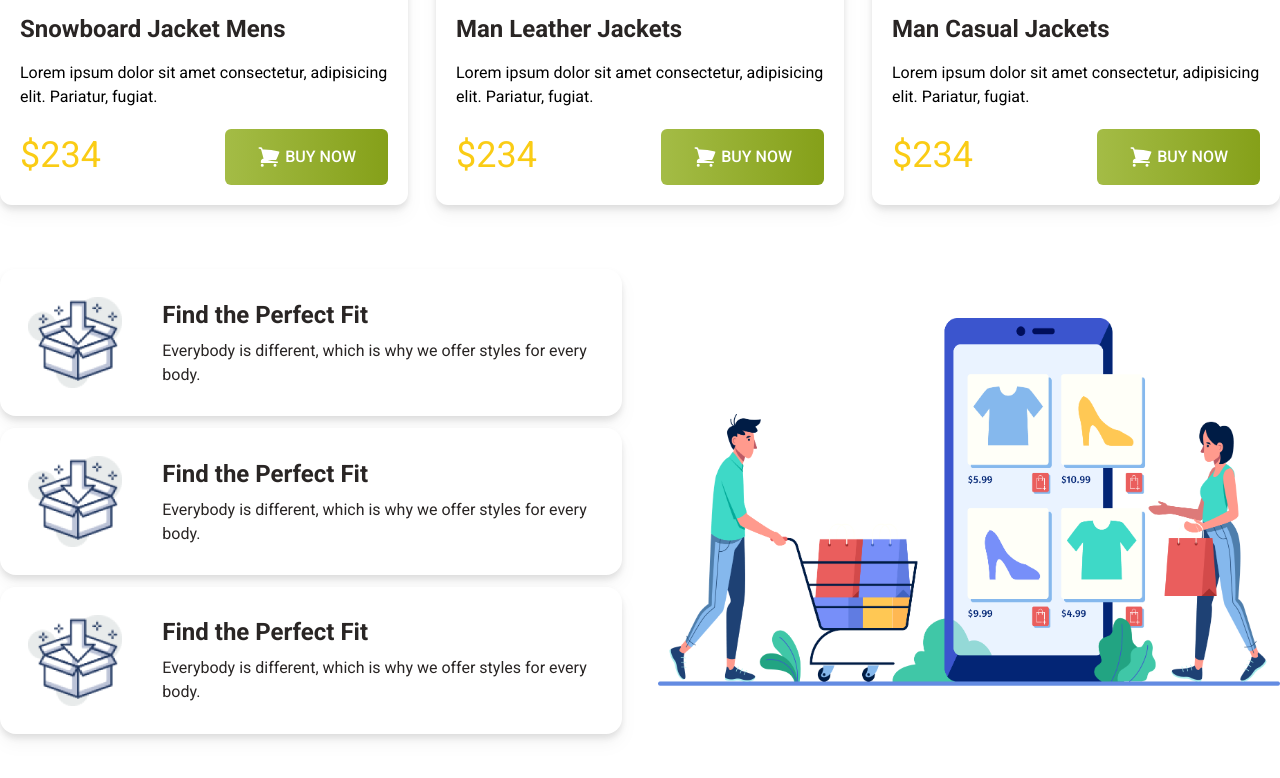
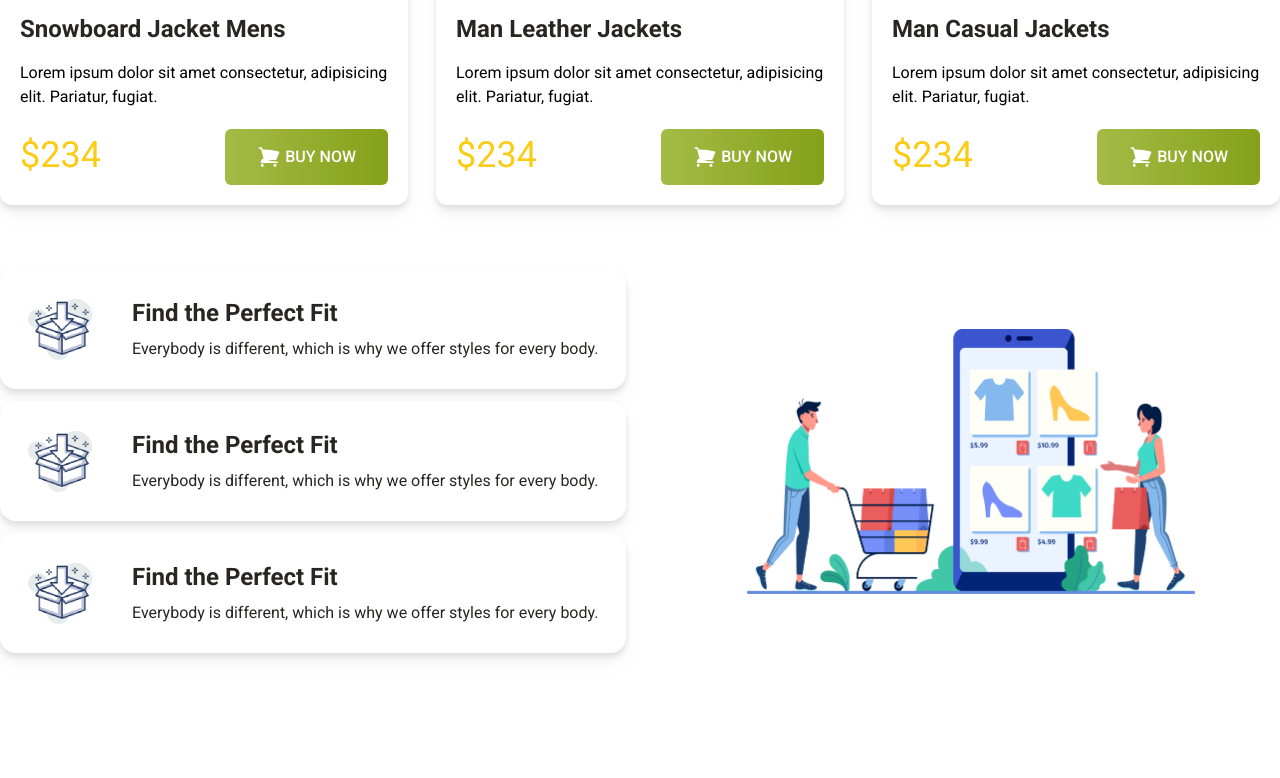
Before and after one commit to Diya-Purkayastha/penguin-fashion-tailwind, a plain HTML site: page index.html in a window 1280 px wide. Shown: the part 2071-2849 px from the top of the page. After the commit the page ends 2788 px from the top, so only its background shows below. Drawn offline with nearby package versions, Linux system fonts and the light colour scheme.

```diff
--- a/index.html
+++ b/index.html
@@ -161,12 +161,12 @@
          </section>
 
          <!-- last section start-->
-          <section class="flex items-center space-x-9 my-16 ">
+          <section class=" flex flex-col items-center space-y-9 md:space-y-0 md:space-x-9 my-16 md:flex-row">
             <!-- last contents -->
-            <div class="space-y-3 w-2/4">
+            <div class="space-y-3 ">
                 <!-- cards -->
-                 <div class="drop-shadow-lg bg-white rounded-2xl p-7 flex items-center">
-                    <img  class=" w-2/12"  src="./icons/box.png" alt="">
+                 <div class="drop-shadow-lg bg-white rounded-2xl p-7 flex items-center flex-1">
+                    <img  class=" w-16"  src="./icons/box.png" alt="">
                     <!-- card content -->
                    <div class="ml-10">
                     <h4 class="font-roboto font-bold text-2xl text-stone-800 mb-2">Find the Perfect Fit</h4>
@@ -175,7 +175,7 @@
                    </div>
                  </div>
                  <div class="drop-shadow-lg bg-white rounded-2xl p-7 flex items-center">
-                    <img  class="w-2/12"  src="./icons/box.png" alt="">
+                    <img  class="w-16"  src="./icons/box.png" alt="">
                     <!-- card content -->
                    <div class="ml-10">
                     <h4 class="font-roboto font-bold text-2xl text-stone-800 mb-2">Find the Perfect Fit</h4>
@@ -184,7 +184,7 @@
                    </div>
                  </div>
                  <div class="drop-shadow-lg bg-white rounded-2xl p-7 flex items-center">
-                    <img  class="w-2/12"  src="./icons/box.png" alt="">
+                    <img  class="w-16"  src="./icons/box.png" alt="">
                     <!-- card content -->
                    <div class="ml-10">
                     <h4 class="font-roboto font-bold text-2xl text-stone-800 mb-2">Find the Perfect Fit</h4>
@@ -193,10 +193,13 @@
                    </div>
                  </div>
            </div>
-           <div class="w-2/4">
-            <img src="./images/shopping.png" alt="">
+           <div class="flex-1">
+            <img src="./images/shopping.png" alt="" class="w-full max-w-md mx-auto">
            </div>
           </section>
+
+
+
     </main>
     <footer>
 
```
